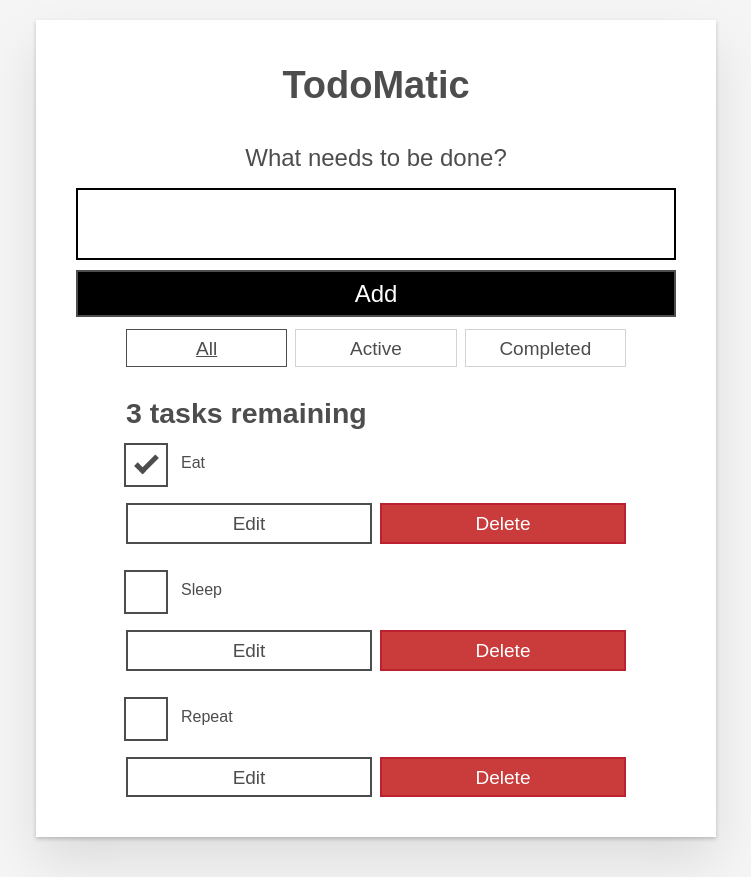
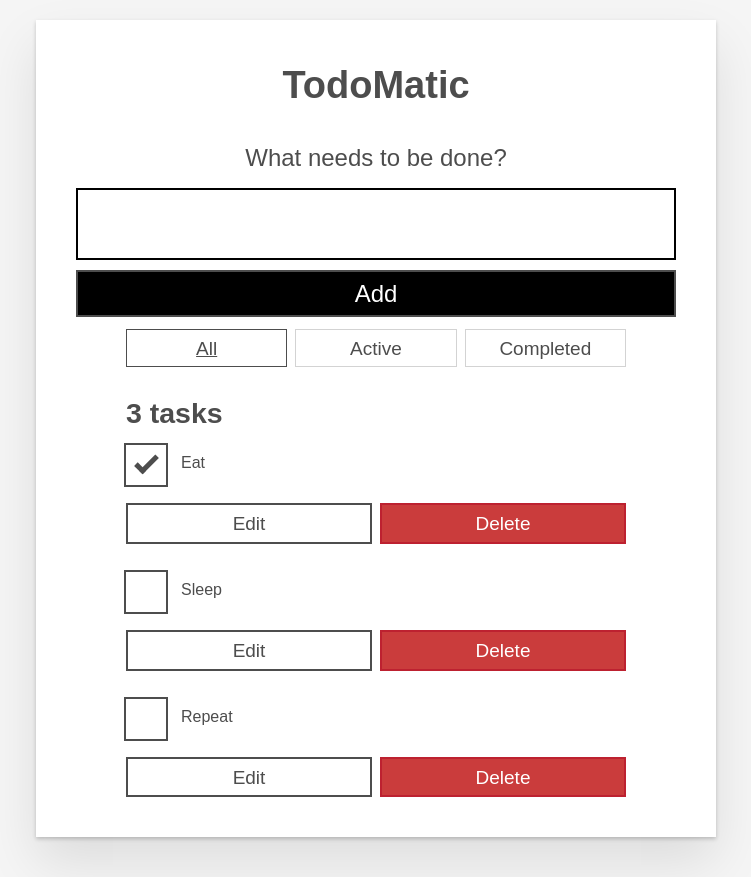
Before and after one commit to ToboesPawPrints/list, a React (Create React App) app: page / in a window 1280 px wide. Shown: the whole page, without its empty margins (264-1015 px from the left). Built offline with nearby package versions, Linux system fonts and the light colour scheme.

Commit message:
Changed the headingText string to make more sense.

```diff
--- a/src/App.js
+++ b/src/App.js
@@ -66,7 +66,8 @@ function App(props) {
   }
 
   const tasksNoun = taskList.length !== 1 ? "tasks" : "task";
-  const headingText = `${taskList.length} ${tasksNoun} remaining`;
+  const headingText = `${taskList.length} ${tasksNoun}`;
+
 
   return (
     <div className="todoapp stack-large">
```
